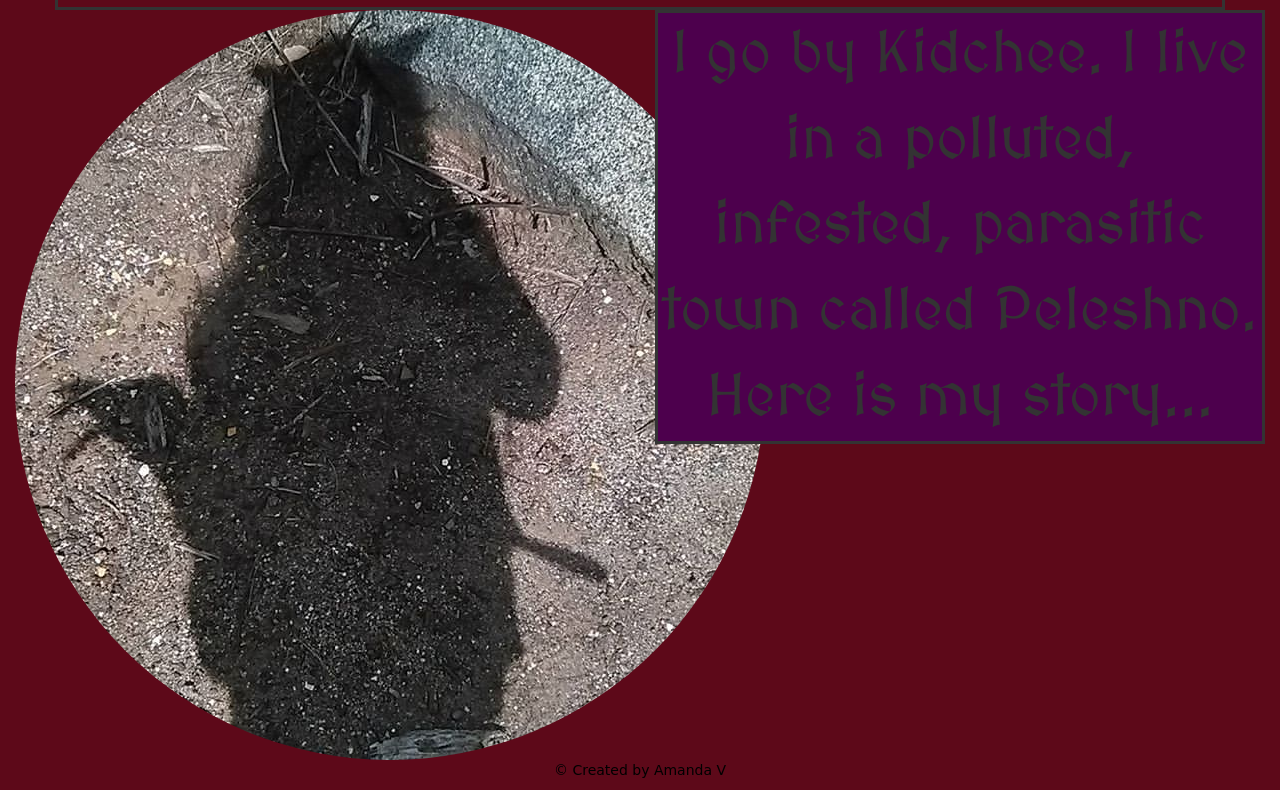
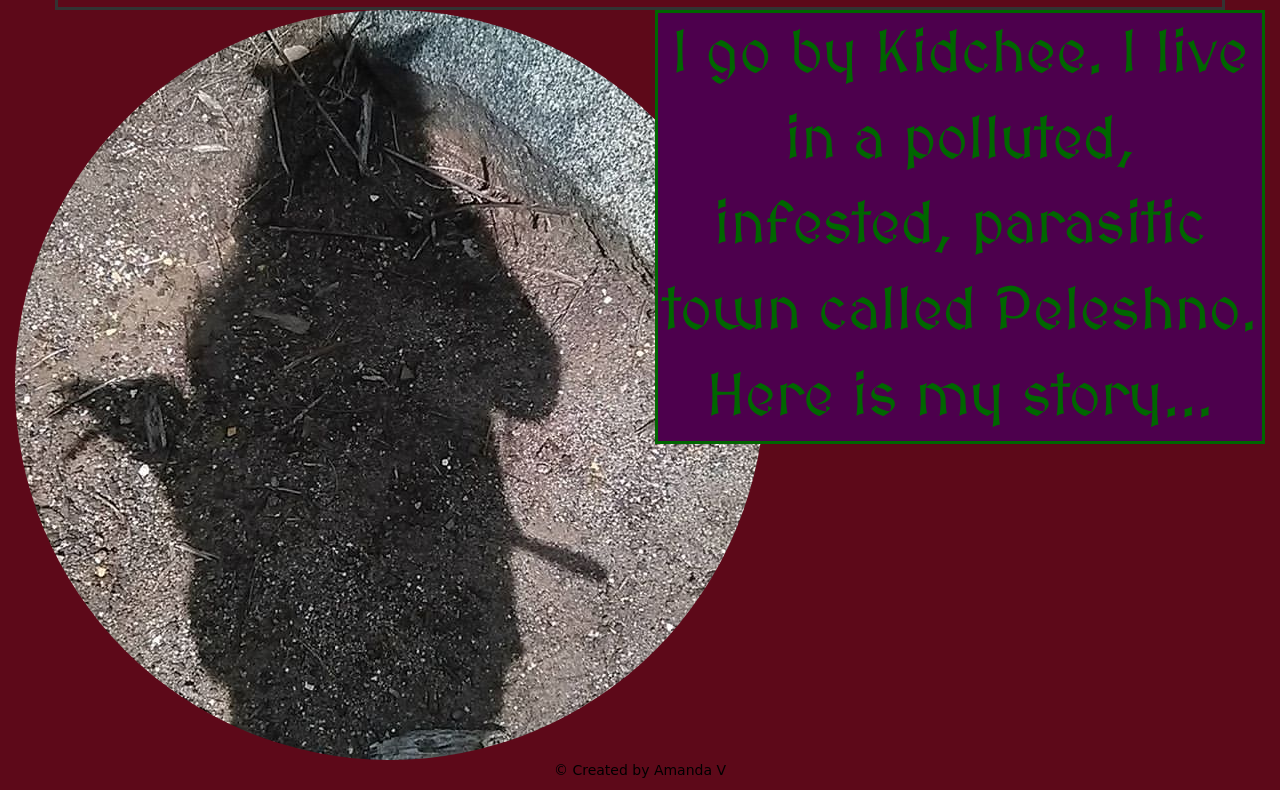
Before and after one commit to av1meow/classworkPR, a plain HTML site: page index.html in a window 1280 px wide. Shown: the part 591-1381 px from the top of the page. Drawn offline with nearby package versions, Linux system fonts and the light colour scheme; a web font is replaced by a local one.

Commit message:
fixed some spellig added css

```diff
--- a/css/style.css
+++ b/css/style.css
@@ -29,9 +29,9 @@ body {
   font-size: 70px;
   font-family: 'Akronim', cursive;
 }
-.shadow {
+/*.shadow {
   line-height: 1.1;
-}
+}*/
 @media only screen and (max-width:700px) {
   .shadow {
     background-color: #ffffff
@@ -42,6 +42,7 @@ body {
   background-color: #4d004d;
   font-size: 60px;
   font-family: 'MedievalSharp', cursive;
+  color: #006600;
 }
 
 /*Story Page*/
```
Also changed, not shown: story2.html (+1 -1 lines).
